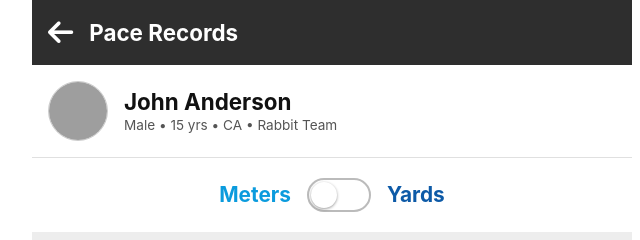
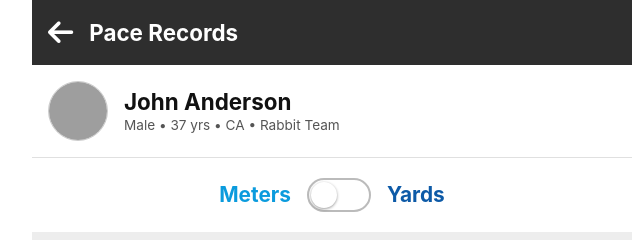
Before and after one commit to nguyenhoanganhvu-UniWork/Pace_Calc1, a website: page records.html in a window 1280 px wide. Shown: the top 240 px of the page, 308-948 px from the left. Drawn offline with Linux system fonts and the light colour scheme; no server answers; grey boxes are pictures that could not be loaded.

Commit message:
update profile

```diff
--- a/records.html
+++ b/records.html
@@ -23,7 +23,7 @@
     <img src="https://media.istockphoto.com/id/2180951990/vi/anh/doanh-nh%C3%A2n-trung-ni%C3%AAn-h%E1%BA%A1nh-ph%C3%BAc-th%C6%B0%E1%BB%9Fng-th%E1%BB%A9c-trong-v%C4%83n-ph%C3%B2ng.jpg?s=612x612&w=0&k=20&c=g-YEB2LnNtVEZl6Yns0z2u0BFtoxKl4xAH4SqyTeWGM=" alt="Profile Picture" class="profile-img">
     <div class="profile-info">
       <h2>John Anderson</h2>
-      <p>Male • 15 yrs • CA • Rabbit Team</p>
+      <p>Male • 37 yrs • CA • Rabbit Team</p>
     </div>
   </div>
 
```
